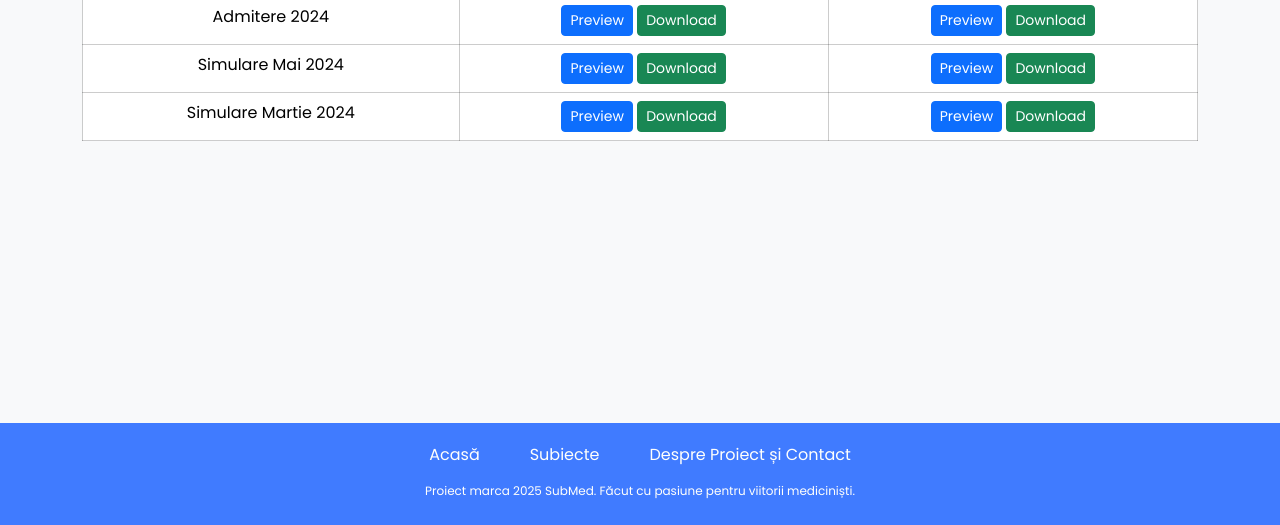
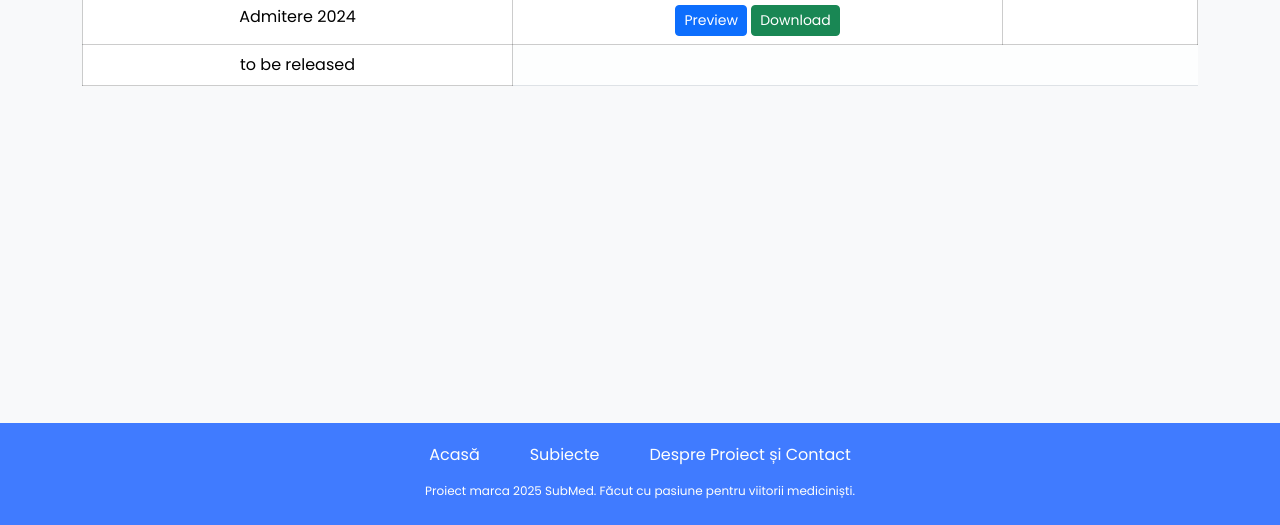
Before and after one commit to mrpaulescu/mrpaulescu.github.io, a plain HTML site: page cluj.html in a window 1280 px wide. Shown: the part 283-808 px from the top of the page. Drawn offline with nearby package versions, Linux system fonts and the light colour scheme.

Commit message:
fcksthisshitffmm

```diff
--- a/cluj.html
+++ b/cluj.html
@@ -121,25 +121,25 @@
         <tr>
             <td>Admitere 2024</td>
             <td>
-                <a href="assets\files\chimie adm 2024.pdf" class="btn btn-primary btn-sm" target="_blank">
+                <a href="assets\files\AdmitereCluj2024mg.pdf" class="btn btn-primary btn-sm" target="_blank">
                     <i class="fas fa-eye"></i> Preview
                 </a>
-                <a href="assets\files\chimie adm 2024.pdf" class="btn btn-success btn-sm" download>
+              <a href="assets\files\AdmitereCluj2024mg.pdf" class="btn btn-success btn-sm" download>
                     <i class="fas fa-download"></i> Download
                 </a>
             </td>
             <td>
-                <a href="path/to/barem_admitere2024.pdf" class="btn btn-primary btn-sm" target="_blank">
+              <!--  <a href="path/to/barem_admitere2024.pdf" class="btn btn-primary btn-sm" target="_blank">
                     <i class="fas fa-eye"></i> Preview
                 </a>
-                <a href="path/to/barem_admitere2024.pdf" class="btn btn-success btn-sm" download>
+                  <a href="path/to/barem_admitere2024.pdf" class="btn btn-success btn-sm" download>
                     <i class="fas fa-download"></i> Download
-                </a>
+                </a>--->
             </td>
         </tr>
         <tr>
-            <td>Simulare Mai 2024</td>
-            <td>
+            <td>to be released</td>
+          <!--  <td>
                 <a href="path/to/simulare_mai2024.pdf" class="btn btn-primary btn-sm" target="_blank">
                     <i class="fas fa-eye"></i> Preview
                 </a>
@@ -156,7 +156,7 @@
                 </a>
             </td>
         </tr>
-        <td>Simulare Martie 2024</td>
+        <td>urmează</td>
                         <td>
                             <a href="path/to/simulare_mai2024.pdf" class="btn btn-primary btn-sm" target="_blank">
                                 <i class="fas fa-eye"></i> Preview
@@ -172,7 +172,7 @@
                             <a href="path/to/barem_simulare_mai2024.pdf" class="btn btn-success btn-sm" download>
                                 <i class="fas fa-download"></i> Download
                             </a>
-                        </td>
+                        </td>--->
 
     </tbody>
             </table>
```
Also changed, not shown: 1 other file.
